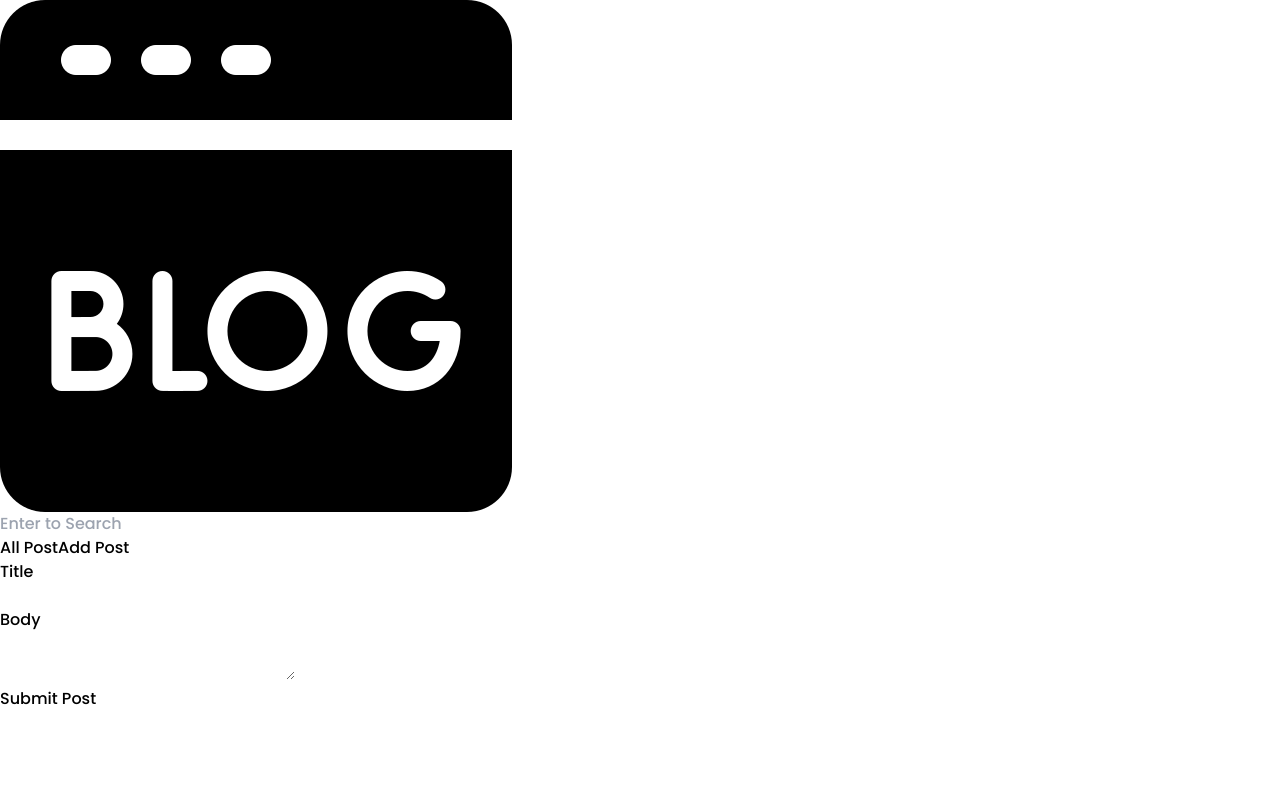
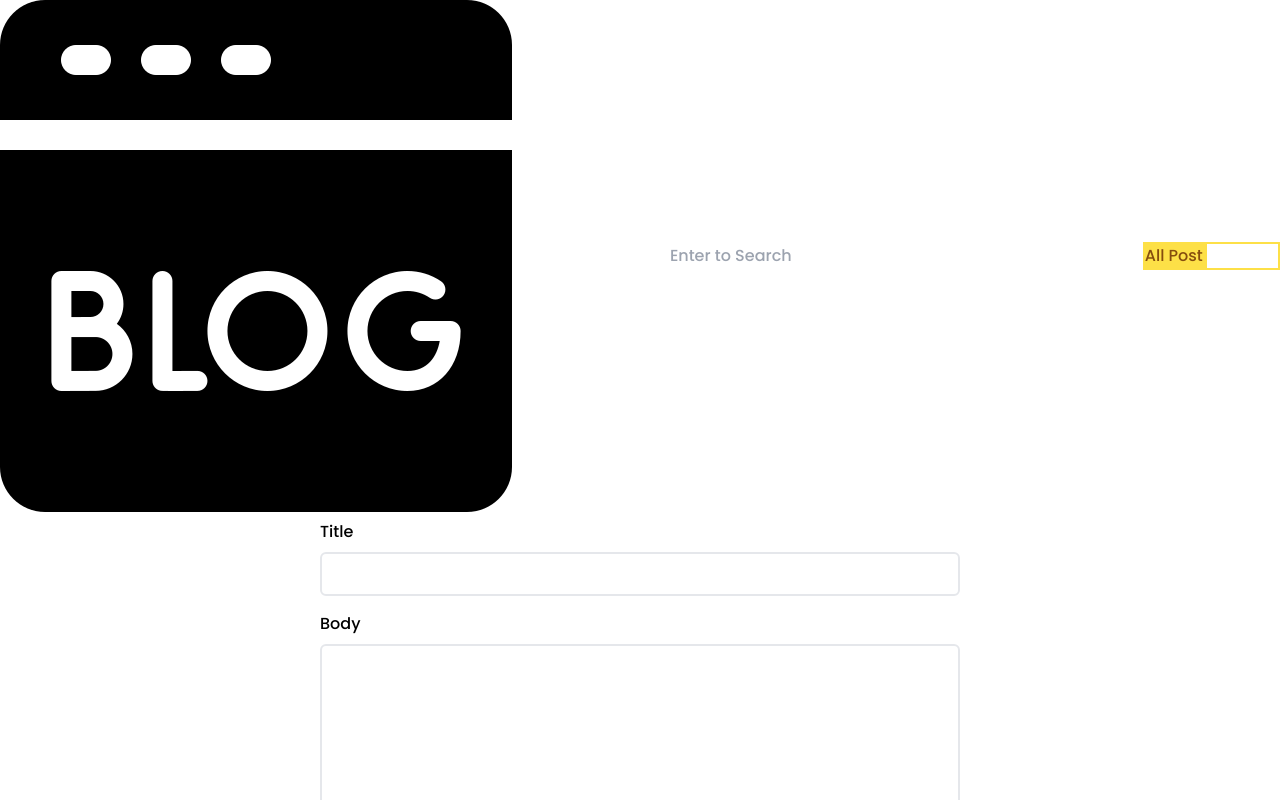
Before and after one commit to HydraPhyzer/Basic-Blog-App-in-Next-JS, a Next.js app: page /form in a window 1280 px wide. Shown: the top 800 px of the page. Built offline with nearby package versions, Linux system fonts and the light colour scheme.

Commit message:
Did Some Changes Due to Deploy Issue

```diff
--- a/package.json
+++ b/package.json
@@ -10,6 +10,7 @@
   },
   "dependencies": {
     "next": "12.2.3",
+    "next-transpile-modules": "^9.0.0",
     "react": "18.2.0",
     "react-dom": "18.2.0"
   },
@@ -17,6 +18,7 @@
     "autoprefixer": "^10.4.8",
     "eslint": "8.21.0",
     "eslint-config-next": "12.2.3",
+    "postcss": "^8.4.14",
     "tailwindcss": "^3.1.7"
   }
 }
--- a/pages/_app.js
+++ b/pages/_app.js
@@ -1,6 +1,6 @@
 import "../styles/globals.css";
+import Header from "../Components/Header";
 import Head from "next/head";
-import Header from "../Components/Header";
 
 function MyApp({ Component, pageProps }) {
   return (
@@ -14,15 +14,14 @@ function MyApp({ Component, pageProps }) {
             href="https://fonts.googleapis.com/css2?family=Poppins:wght@200;300;500&display=swap"
             rel="stylesheet"
           />
-        <script src="https://cdn.tailwindcss.com"></script>
+          {/* <Script defer src="https://cdn.tailwindcss.com"/>npx tailwindcss init -p */}
+
+          <script defer src="https://cdn.tailwindcss.com"></script>
           <title>Basic Blog App in Next JS</title>
         </Head>
 
-
       <Header />
         <Component {...pageProps} />
-
-
     </div>
   );
 }
--- /dev/null
+++ b/postcss.config.js
@@ -0,0 +1,6 @@
+module.exports = {
+  plugins: {
+    tailwindcss: {},
+    autoprefixer: {},
+  },
+}
--- a/tailwind.config.js
+++ b/tailwind.config.js
@@ -1,8 +1,11 @@
 /** @type {import('tailwindcss').Config} */
 module.exports = {
-  content: ["*"],
+  content: [
+    "./pages/**/*.{js,ts,jsx,tsx}",
+    "./components/**/*.{js,ts,jsx,tsx}",
+  ],
   theme: {
     extend: {},
   },
   plugins: [],
-}
+};
```
Also changed, not shown: .eslintrc.json, 1 other file (tests, documents, lock files or other folders). Lines whose indentation alone changed are shown as unchanged.
